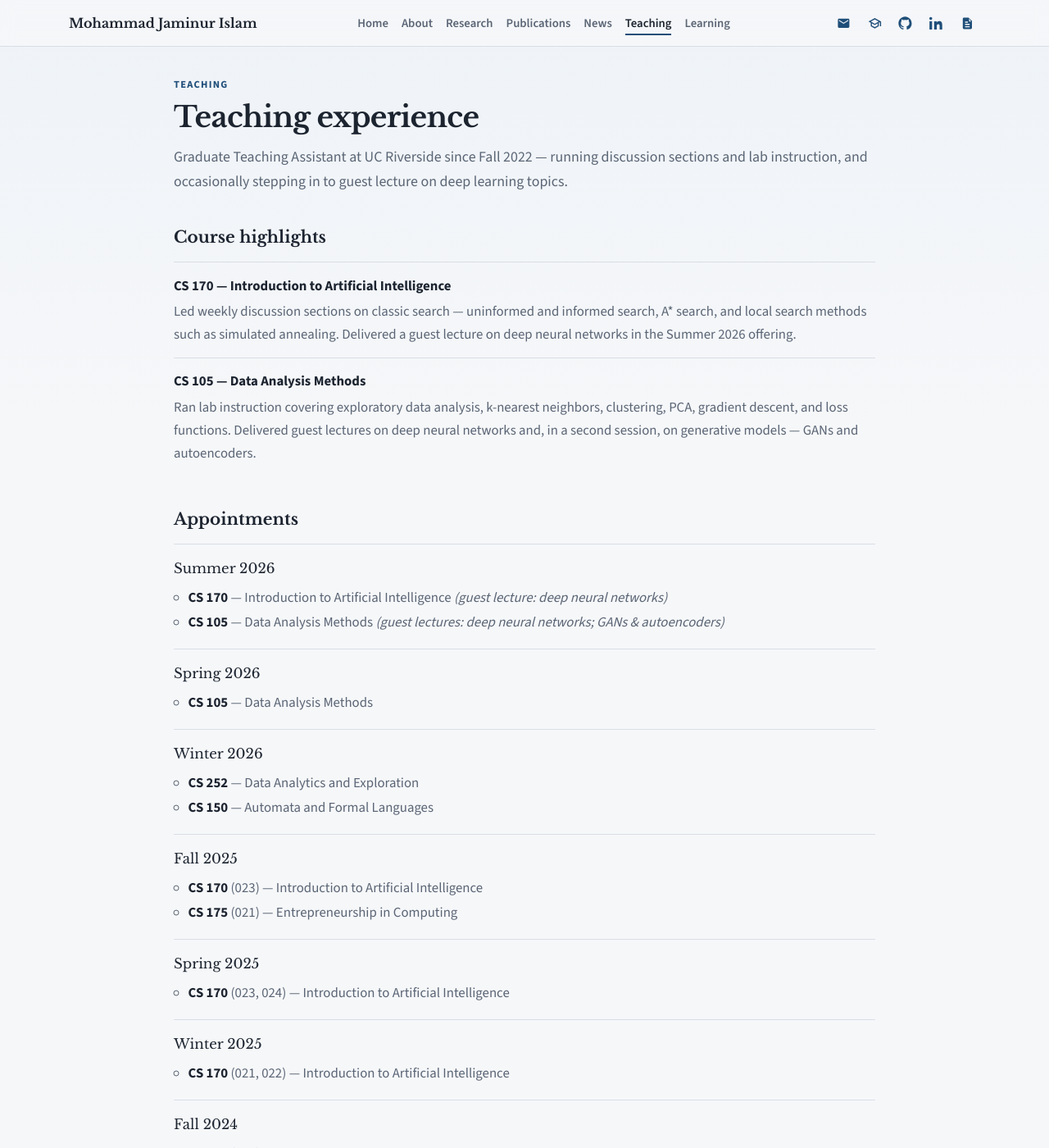
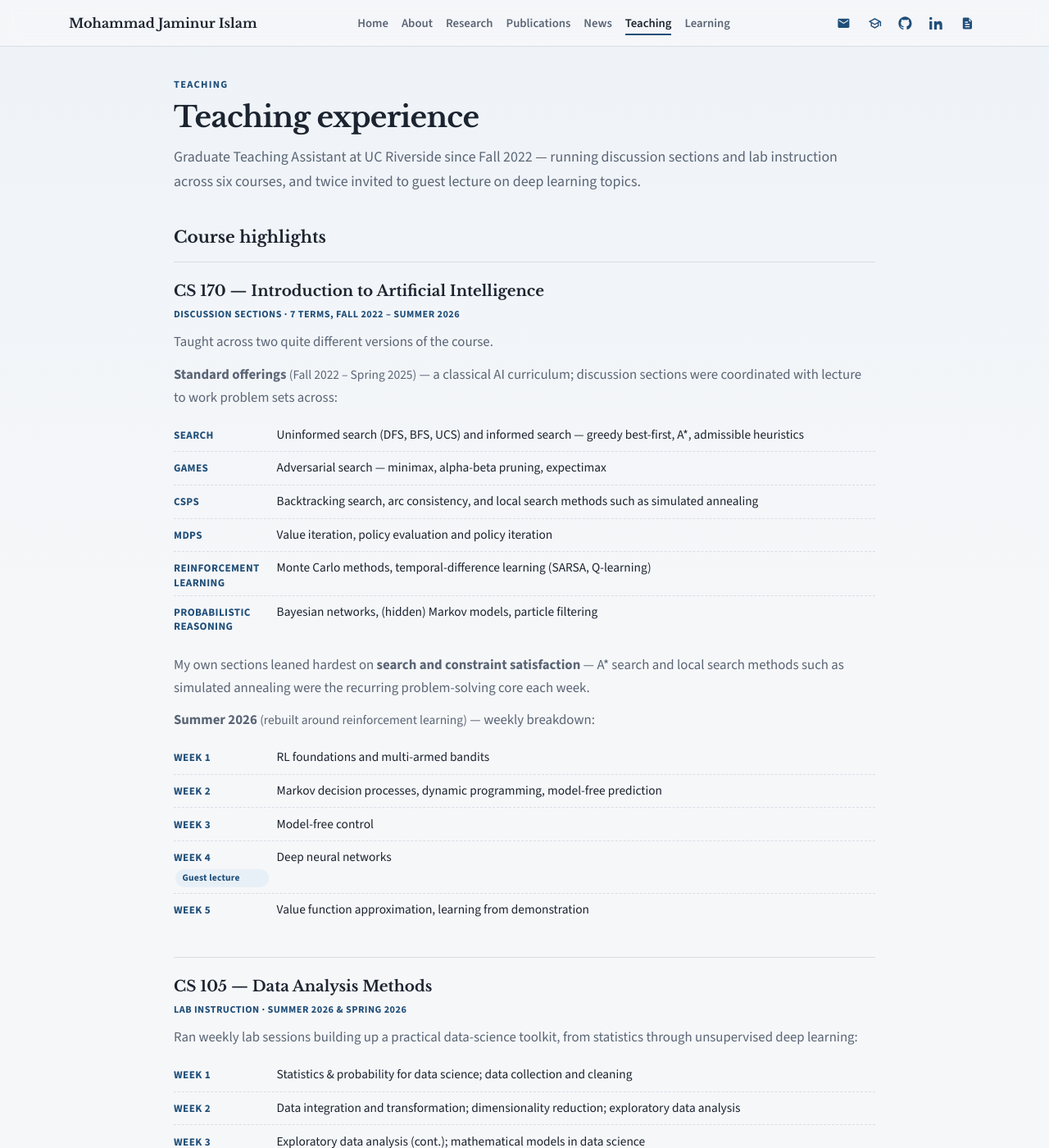
Before and after one commit to mohammadjaminur/mohammadjaminur.github.io, a Jekyll site: the page built from teaching.md, in a window 1280 px wide and 1400 px high. Shown: the whole window at 82% size. Built offline with Jekyll 4.4.1, drawn with Linux system fonts in a browser that asks for light colours; some of the changed text lies outside the part shown.

Commit message:
Rebuild Teaching page around actual course syllabi
- CS 170: distinguish the classical AI curriculum taught in standard terms (search, games, CSPs, MDPs, RL, probabilistic reasoning) from the Summer 2026 RL-focused redesign, with a week-by-week breakdown
- CS 105: replace vague topic list with the real Summer 2026 weekly schedule, pinpointing both guest lectures (DNNs in Week 4, GANs/autoencoders in Week 5)
- Add topic-list/course-block styling for concrete, scannable syllabus breakdowns

```diff
--- a/style.css
+++ b/style.css
@@ -432,6 +432,78 @@ a:hover { color: var(--ink); }
   color: var(--muted);
 }
 
+/* Course highlight blocks */
+
+.course-block {
+  padding: 1.25rem 0;
+  border-top: 1px solid var(--line);
+}
+.course-block:last-of-type { padding-bottom: 0.25rem; }
+
+.course-block h3 {
+  font-family: var(--font-display);
+  font-size: 1.15rem;
+  margin: 0 0 0.15rem;
+}
+.course-block .meta {
+  margin: 0 0 0.65rem;
+  text-transform: uppercase;
+  letter-spacing: 0.04em;
+  font-size: 0.76rem;
+  font-weight: 700;
+  color: var(--accent);
+}
+.course-block > p:not(.meta) {
+  color: var(--muted);
+  margin: 0 0 0.75rem;
+}
+.course-block .sub-meta {
+  font-weight: 500;
+  color: var(--muted);
+  font-size: 0.92em;
+}
+
+.topic-list {
+  list-style: none;
+  margin: 0.75rem 0 1.1rem;
+  padding: 0;
+}
+.topic-list li {
+  display: grid;
+  grid-template-columns: 7.25rem 1fr;
+  align-items: baseline;
+  gap: 0.1rem 0.6rem;
+  padding: 0.45rem 0;
+  border-top: 1px dashed var(--line);
+  color: var(--ink);
+  font-size: 0.96rem;
+}
+.topic-list li:first-child { border-top: 0; }
+.topic-list .step {
+  font-weight: 700;
+  color: var(--accent);
+  font-size: 0.82rem;
+  text-transform: uppercase;
+  letter-spacing: 0.03em;
+  line-height: 1.3;
+}
+
+@media (max-width: 560px) {
+  .topic-list li { grid-template-columns: 1fr; gap: 0.15rem; }
+}
+
+.guest-badge {
+  display: inline-block;
+  margin-left: 0.15rem;
+  padding: 0.08rem 0.5rem;
+  border-radius: 999px;
+  background: var(--accent-soft);
+  color: var(--accent);
+  font-size: 0.72rem;
+  font-weight: 700;
+  letter-spacing: 0.02em;
+}
+
 /* Teaching terms */
 
 .term-list .term {
--- a/teaching.md
+++ b/teaching.md
@@ -7,19 +7,48 @@ description: Teaching experience — discussion sections, lab instruction, and g
 <div class="wrap wrap-wide">
   <p class="kicker">Teaching</p>
   <h1>Teaching experience</h1>
-  <p class="lede">Graduate Teaching Assistant at UC Riverside since Fall 2022 — running discussion sections and lab instruction, and occasionally stepping in to guest lecture on deep learning topics.</p>
+  <p class="lede">Graduate Teaching Assistant at UC Riverside since Fall 2022 — running discussion sections and lab instruction across six courses, and twice invited to guest lecture on deep learning topics.</p>
 
   <h2>Course highlights</h2>
-  <ul class="highlight-list">
-    <li>
-      <strong><span class="course-code">CS 170</span> — Introduction to Artificial Intelligence</strong>
-      <p>Led weekly discussion sections on classic search — uninformed and informed search, A* search, and local search methods such as simulated annealing. Delivered a guest lecture on deep neural networks in the Summer 2026 offering.</p>
-    </li>
-    <li>
-      <strong><span class="course-code">CS 105</span> — Data Analysis Methods</strong>
-      <p>Ran lab instruction covering exploratory data analysis, k-nearest neighbors, clustering, PCA, gradient descent, and loss functions. Delivered guest lectures on deep neural networks and, in a second session, on generative models — GANs and autoencoders.</p>
-    </li>
-  </ul>
+
+  <div class="course-block">
+    <h3><span class="course-code">CS 170</span> — Introduction to Artificial Intelligence</h3>
+    <p class="meta">Discussion sections · 7 terms, Fall 2022 – Summer 2026</p>
+    <p>Taught across two quite different versions of the course.</p>
+
+    <p><strong>Standard offerings</strong> <span class="sub-meta">(Fall 2022 – Spring 2025)</span> — a classical AI curriculum; discussion sections were coordinated with lecture to work problem sets across:</p>
+    <ul class="topic-list">
+      <li><span class="step">Search</span> Uninformed search (DFS, BFS, UCS) and informed search — greedy best-first, A*, admissible heuristics</li>
+      <li><span class="step">Games</span> Adversarial search — minimax, alpha-beta pruning, expectimax</li>
+      <li><span class="step">CSPs</span> Backtracking search, arc consistency, and local search methods such as simulated annealing</li>
+      <li><span class="step">MDPs</span> Value iteration, policy evaluation and policy iteration</li>
+      <li><span class="step">Reinforcement learning</span> Monte Carlo methods, temporal-difference learning (SARSA, Q-learning)</li>
+      <li><span class="step">Probabilistic reasoning</span> Bayesian networks, (hidden) Markov models, particle filtering</li>
+    </ul>
+    <p>My own sections leaned hardest on <strong>search and constraint satisfaction</strong> — A* search and local search methods such as simulated annealing were the recurring problem-solving core each week.</p>
+
+    <p><strong>Summer 2026</strong> <span class="sub-meta">(rebuilt around reinforcement learning)</span> — weekly breakdown:</p>
+    <ul class="topic-list">
+      <li><span class="step">Week 1</span> RL foundations and multi-armed bandits</li>
+      <li><span class="step">Week 2</span> Markov decision processes, dynamic programming, model-free prediction</li>
+      <li><span class="step">Week 3</span> Model-free control</li>
+      <li><span class="step">Week 4</span> Deep neural networks <span class="guest-badge">Guest lecture</span></li>
+      <li><span class="step">Week 5</span> Value function approximation, learning from demonstration</li>
+    </ul>
+  </div>
+
+  <div class="course-block">
+    <h3><span class="course-code">CS 105</span> — Data Analysis Methods</h3>
+    <p class="meta">Lab instruction · Summer 2026 &amp; Spring 2026</p>
+    <p>Ran weekly lab sessions building up a practical data-science toolkit, from statistics through unsupervised deep learning:</p>
+    <ul class="topic-list">
+      <li><span class="step">Week 1</span> Statistics &amp; probability for data science; data collection and cleaning</li>
+      <li><span class="step">Week 2</span> Data integration and transformation; dimensionality reduction; exploratory data analysis</li>
+      <li><span class="step">Week 3</span> Exploratory data analysis (cont.); mathematical models in data science</li>
+      <li><span class="step">Week 4</span> K-nearest neighbors; clustering; deep neural networks <span class="guest-badge">Guest lecture</span></li>
+      <li><span class="step">Week 5</span> Unsupervised learning — generative models: GANs &amp; autoencoders <span class="guest-badge">Guest lecture</span></li>
+    </ul>
+  </div>
 
   <h2>Appointments</h2>
   <ul class="term-list">
```
Also changed, not shown: index.md (+1 -1 lines).
